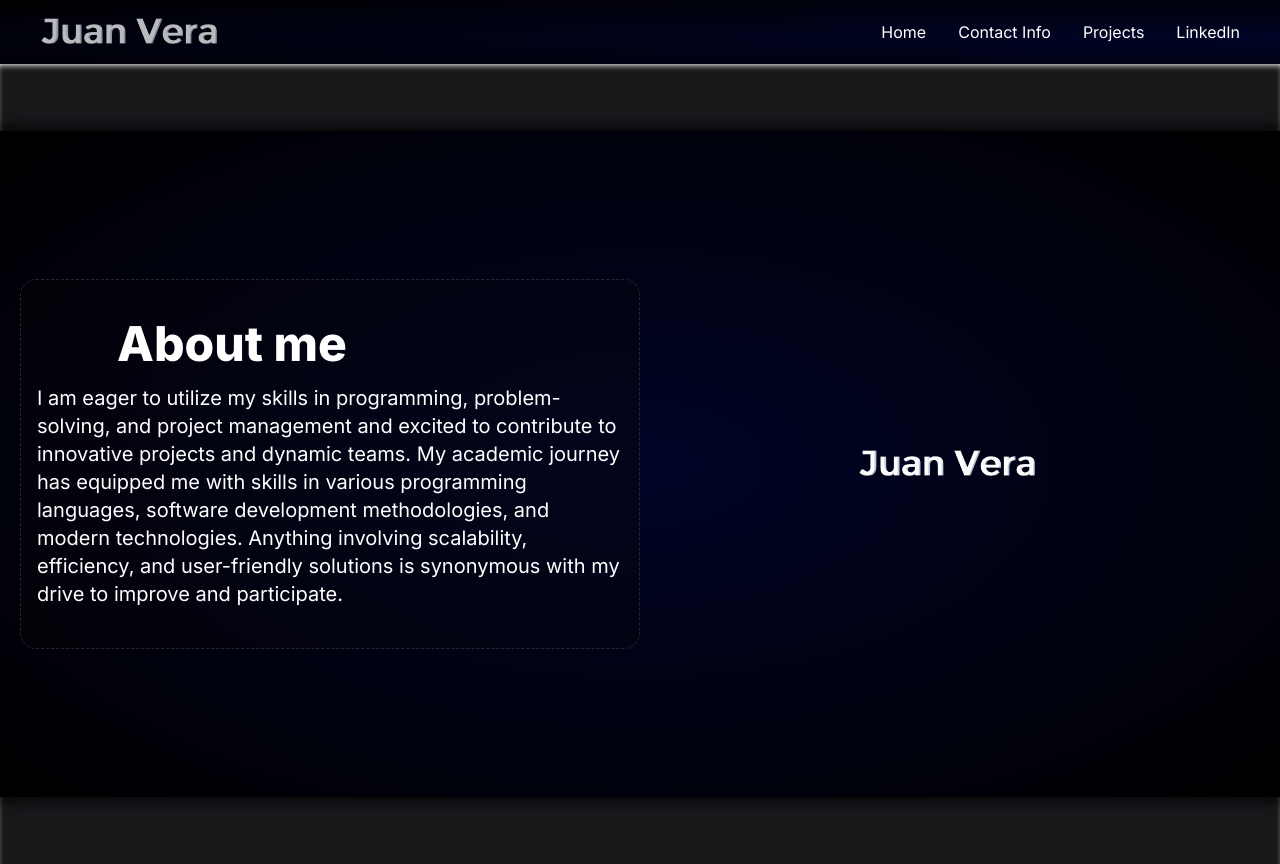
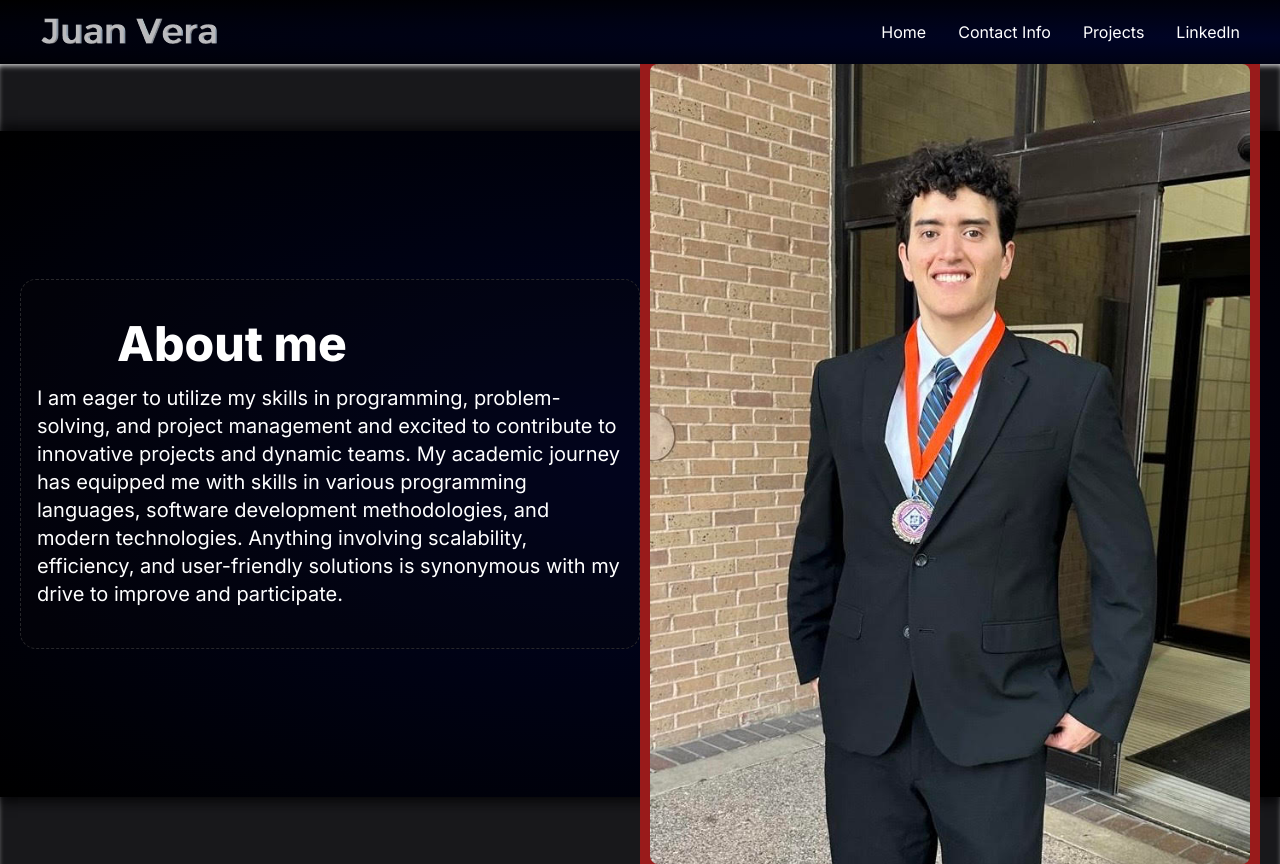
Before and after one commit to JuanTime2Late/Portfolio_Site, a Next.js app in the folder portfolio_site/: page / in a window 1280 px wide. Built offline with nearby package versions, Linux system fonts and the light colour scheme.

Commit message:
Add Image

```diff
--- a/portfolio_site/src/app/page.js
+++ b/portfolio_site/src/app/page.js
@@ -18,8 +18,8 @@ export default function Home() {
                 Anything involving scalability, efficiency, and user-friendly solutions is synonymous with my drive to improve and participate.
               </p>
             </div>
-            <div className="flex justify-center w-1/2">
-              <img className="h-auto w-auto" src="JuanVera3d.png" alt="Juan Vera" ></img>
+            <div className="flex justify-center h-1/2 w-1/2 bg-red-800">
+              <img className="rounded-lg max-h-screen w-auto" src="./imgs/J1.jpg" alt="Juan Vera" ></img>
             </div>
           </div>
         </div>
```
